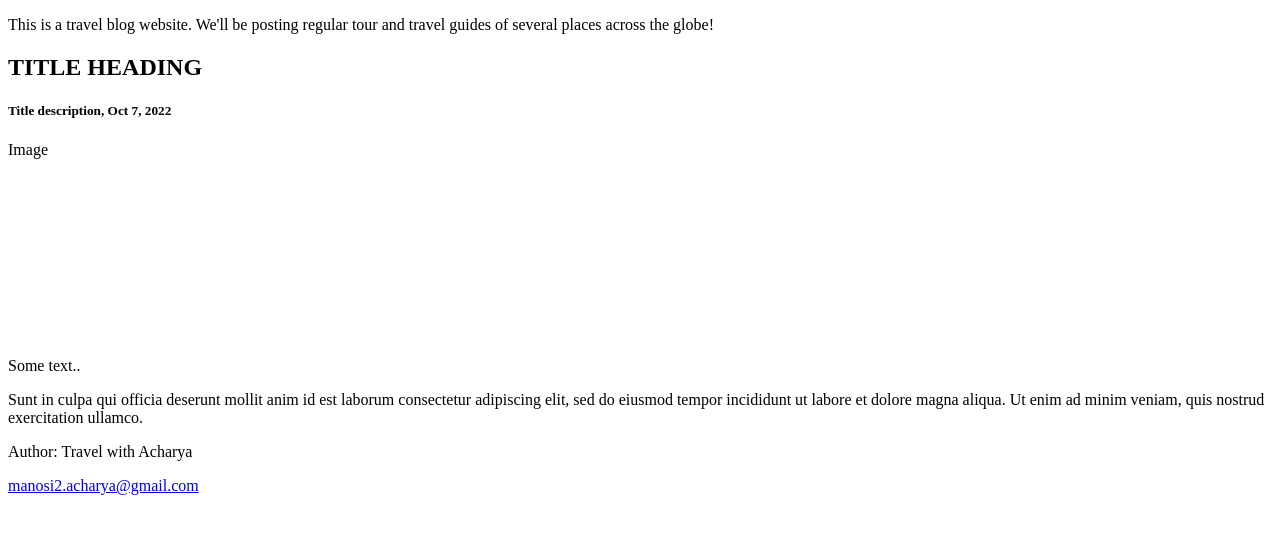
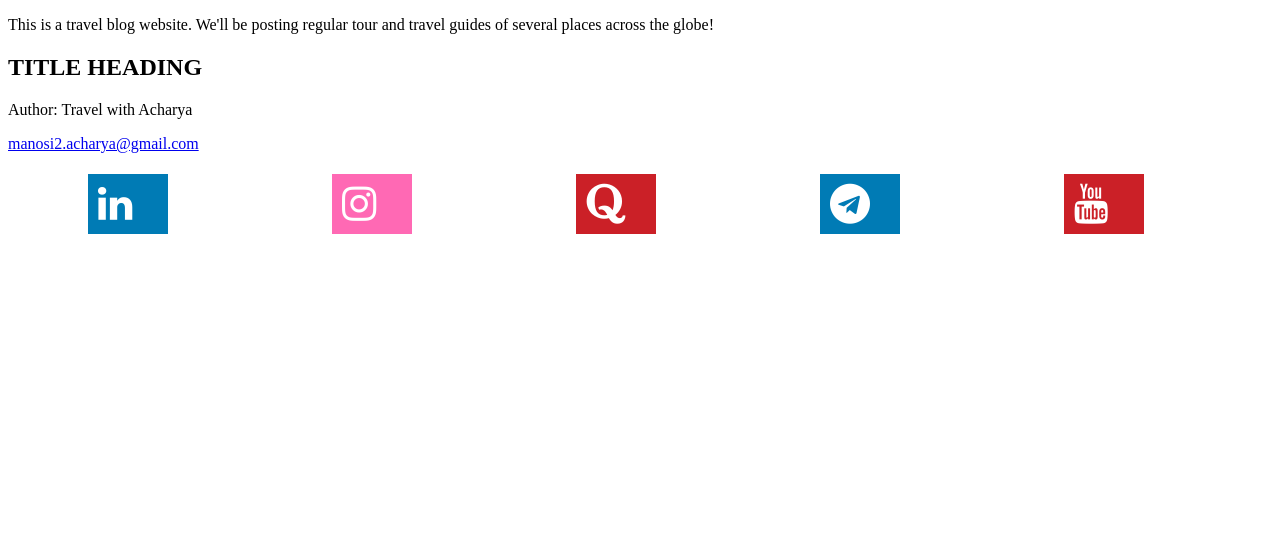
Before and after one commit to manosiacharya/TravelWithAcharya, a plain HTML site: page index.html in a window 1280 px wide. Drawn offline with Linux system fonts and the light colour scheme.

Commit message:
added social media sites in footer

```diff
--- a/index.html
+++ b/index.html
@@ -7,18 +7,57 @@
     <meta name="keywords" content="Travel with Acharya">
     <meta name="author" content="Travel with Acharya">
     <meta name="keywords" content="Travel with Acharya">
+    <link
+      rel="stylesheet"
+      href="https://cdnjs.cloudflare.com/ajax/libs/font-awesome/4.7.0/css/font-awesome.min.css"
+    />
     <link rel="shortcut icon" href="https://www.freeiconspng.com/uploads/plane-travel-flight-tourism-travel-icon-png-10.png" type="image/x-icon" />
     <title>Travel With Acharya</title>
+
+    <style>
+      .fa:hover {
+          opacity: 0.9;
+      }
+
+      .fa-linkedin {
+          background: #007bb5;
+          color: white;
+      }
+
+      .fa-instagram {
+        background: hotpink;
+        color: white;
+
+      }
+      .fa-quora {
+        background: #cb2027;
+        color: white;
+      }
+      .fa-telegram{
+        background: #007bb5;
+        color: white;
+      }
+      .fa-youtube{
+        background: #cb2027;
+        color: white;
+      }
+
+      .fa {
+          padding: 10px;
+          font-size: 40px;
+          width: 60px;
+          text-decoration:none;
+          margin: 5px 80px;
+      }
+
+
+  </style>
 </head>
 <body>
     <p>This is a travel blog website. We'll be posting regular tour and travel guides of several places across the globe!</p>
 
     <div class="card">
       <h2>TITLE HEADING</h2>
-      <h5>Title description, Oct 7, 2022</h5>
-      <div class="fakeimg" style="height:200px;">Image</div>
-      <p>Some text..</p>
-      <p>Sunt in culpa qui officia deserunt mollit anim id est laborum consectetur adipiscing elit, sed do eiusmod tempor incididunt ut labore et dolore magna aliqua. Ut enim ad minim veniam, quis nostrud exercitation ullamco.</p>
     </div>
 
 </body>
@@ -26,6 +65,11 @@
 <footer>
   <p>Author: Travel with Acharya</p>
   <p><a href="mailto:manosi2.acharya@gmail.com">manosi2.acharya@gmail.com</a></p>
+  <a href="#" class="fa fa-linkedin"></a>
+        <a href="#" class="fa fa-instagram"></a>
+        <a href="#" class="fa fa-quora"></a>
+        <a href="#" class="fa fa-telegram"></a>
+        <a href="#" class="fa fa-youtube"></a>
 </footer>
 
 </html>
```
